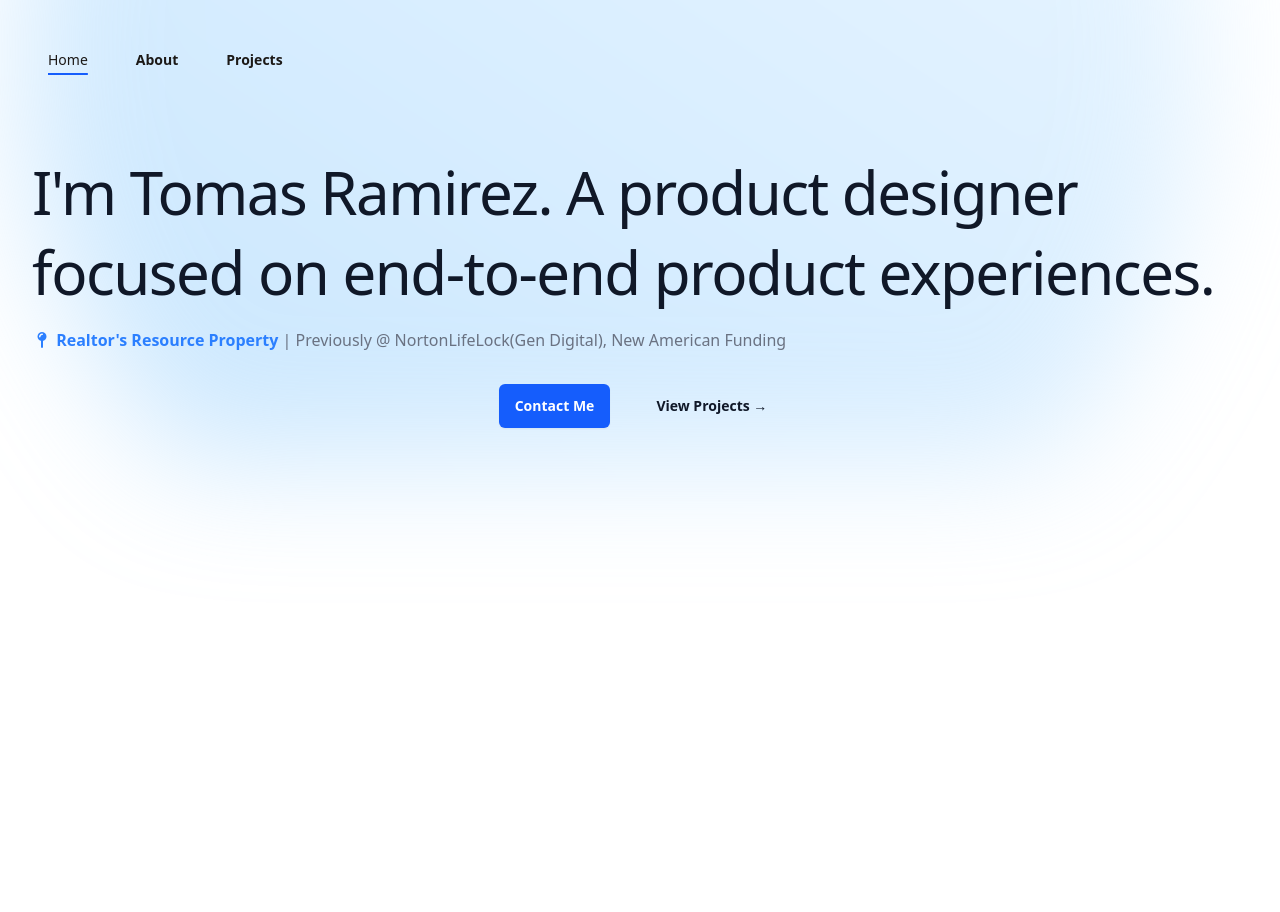
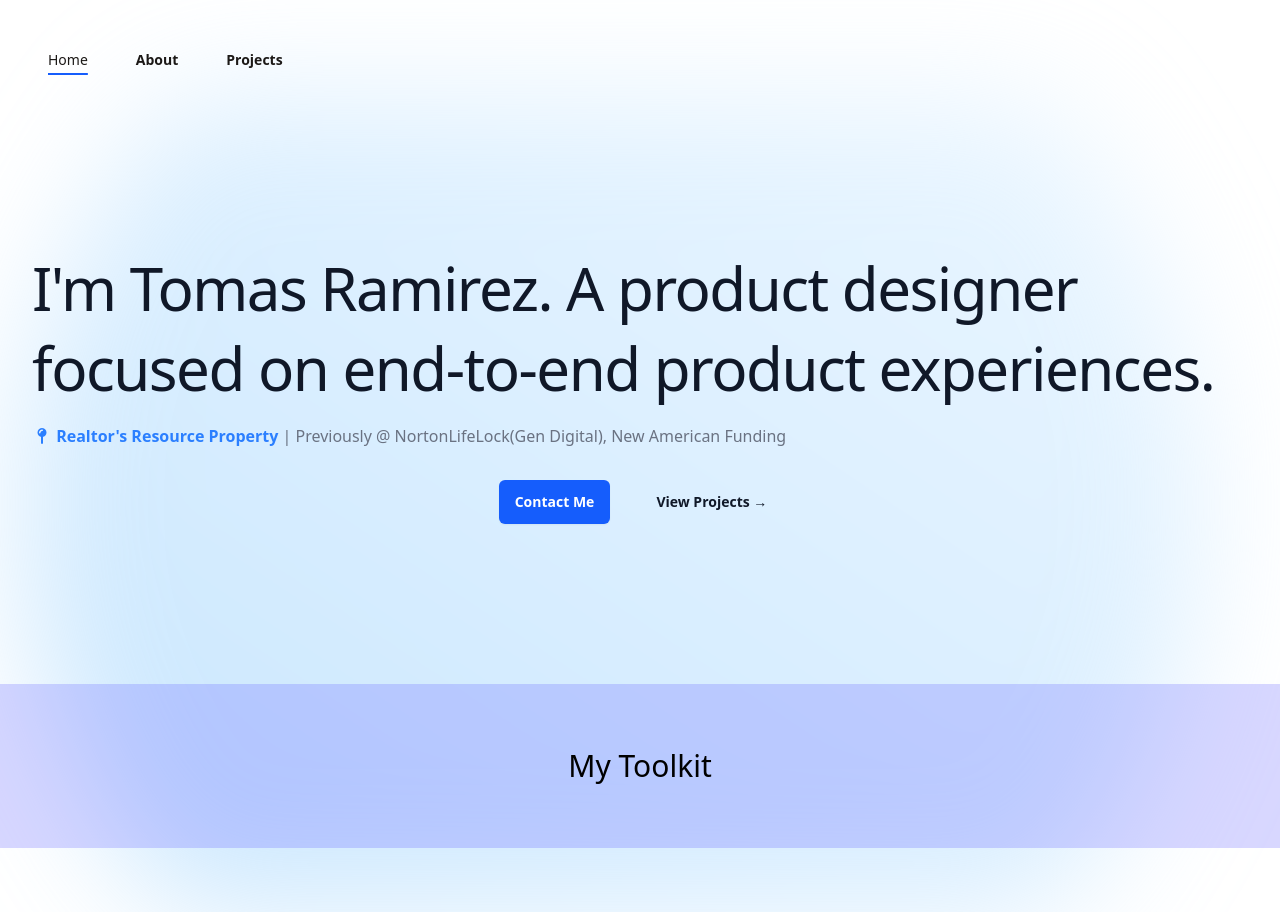
Before and after one commit to tramirez30/sitePortfolio, a website: page index.html in a window 1280 px wide. Before the commit the page ends 800 px from the top, so only its background shows below. Drawn offline with nearby package versions, Linux system fonts and the light colour scheme.

Commit message:
fix: adding new toolkit section

```diff
--- a/index.html
+++ b/index.html
@@ -57,10 +57,10 @@
     </header>
 
     <!-- Hero Content     -->
-    <main class="mx-auto flex flex-col px-8 pt-8 md:px-8">
-      <div>
+    <main class="h-full">
+      <div class="my-16 flex flex-col px-8 py-16">
         <h1
-          class="lg:leading-20 md:leading-12 text-left text-4xl font-medium tracking-tight text-gray-900 md:text-6xl"
+          class="md:leading-20 text-left text-4xl font-medium tracking-tight text-gray-900 md:text-6xl"
         >
           I'm Tomas Ramirez. A product designer focused on end-to-end product
           experiences.
@@ -75,7 +75,7 @@
           | Previously @ NortonLifeLock(Gen Digital), New American Funding
         </p>
         <div
-          class="r mb-8 mt-8 flex flex-col gap-4 text-center md:flex-row md:justify-center md:gap-8"
+          class="mb-8 mt-8 flex flex-col gap-4 text-center md:flex-row md:justify-center md:gap-8"
         >
           <a
             href="#"
@@ -91,6 +91,17 @@
       </div>
     </main>
 
+    <!-- Toolkit -->
+    <section class="min-h-full">
+      <div
+        class="my-16 flex flex-col bg-indigo-500/25 px-8 py-16 text-center md:justify-center"
+      >
+        <p class="text-3xl">My Toolkit</p>
+      </div>
+    </section>
+
+    <!-- Project 1 -->
+
     <!-- Blurred Background -->
     <div class="relative -z-10 blur-3xl" aria-hidden="true">
       <div
```
